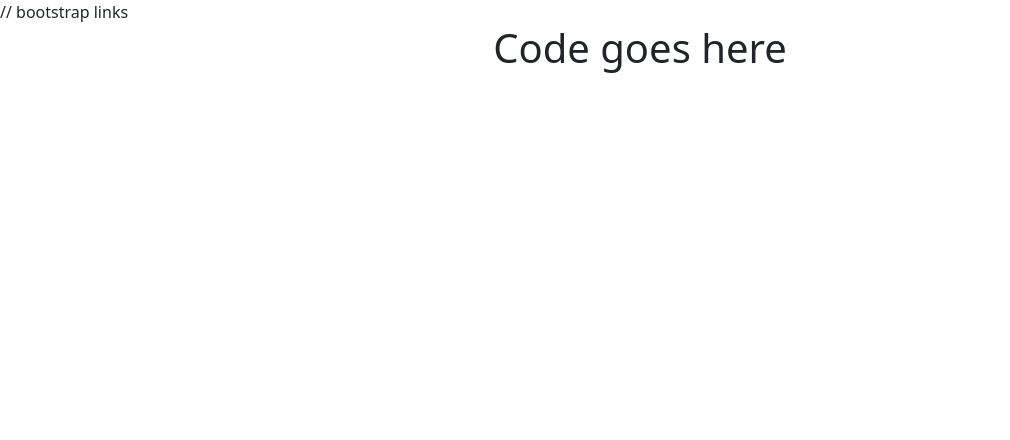
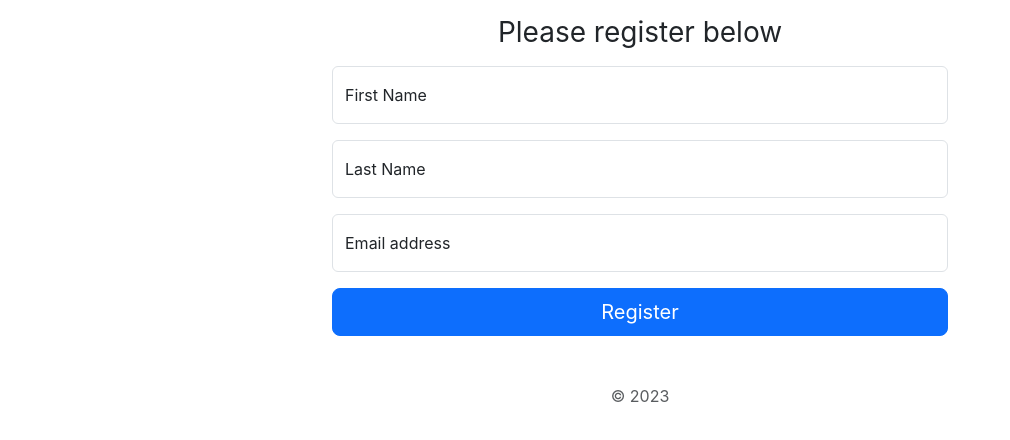
Before and after one commit to wallace-y/silver-octo-disco, a React (Create React App) app: page / in a window 1280 px wide. Shown: the top 440 px of the page, without its empty margins (0-1010 px from the left). Built offline with nearby package versions, Linux system fonts and the light colour scheme.

Commit message:
changing layout of the form component and adding to app.js

```diff
--- a/public/index.html
+++ b/public/index.html
@@ -11,7 +11,7 @@
     />
     <link rel="apple-touch-icon" href="%PUBLIC_URL%/logo192.png" />
     <link rel="manifest" href="%PUBLIC_URL%/manifest.json" />
-    // bootstrap links
+    <!-- bootstrap links -->
     <link href="https://cdn.jsdelivr.net/npm/bootstrap@5.3.0-alpha3/dist/css/bootstrap.min.css" rel="stylesheet" integrity="sha384-KK94CHFLLe+nY2dmCWGMq91rCGa5gtU4mk92HdvYe+M/SXH301p5ILy+dN9+nJOZ" crossorigin="anonymous">
     <script src="https://cdn.jsdelivr.net/npm/bootstrap@5.3.0-alpha3/dist/js/bootstrap.bundle.min.js" integrity="sha384-ENjdO4Dr2bkBIFxQpeoTz1HIcje39Wm4jDKdf19U8gI4ddQ3GYNS7NTKfAdVQSZe" crossorigin="anonymous"></script>
     <title>Basic Registration Form</title>
--- a/src/App.js
+++ b/src/App.js
@@ -1,9 +1,10 @@
 import './App.css';
+import Form from './Components/Form';
 
 function App() {
   return (
     <div className="App">
-      <h1>Code goes here</h1>
+      <Form/>
     </div>
   );
 }
--- a/src/Components/Form.jsx
+++ b/src/Components/Form.jsx
@@ -3,24 +3,31 @@ import React from "react";
 function Form() {
 
     return (
-        <main class="form-signin w-100 m-auto">
+      <div class="container w-50">
+        <main class="form-signin w-100 m-auto mt-3">
             <form>
-              <h1 class="h3 mb-3 fw-normal">Please sign in</h1>
+              <h1 class="h3 mb-3 fw-normal">Please register below</h1>
 
-              <div class="form-floating">
+              <div class="form-floating mb-3">
+                <input type="text" class="form-control" id="floatingInput" placeholder="John"/>
+                <label for="floatingInput">First Name</label>
+              </div>
+
+              <div class="form-floating mb-3">
+                <input type="text" class="form-control" id="floatingInput" placeholder="Smith"/>
+                <label for="floatingInput">Last Name</label>
+              </div>
+
+              <div class="form-floating mb-3">
                 <input type="email" class="form-control" id="floatingInput" placeholder="name@example.com"/>
                 <label for="floatingInput">Email address</label>
               </div>
-              <div class="form-floating">
-                <input type="password" class="form-control" id="floatingPassword" placeholder="Password"/>
-                <label for="floatingPassword">Password</label>
-              </div>
 
-
-              <button class="w-100 btn btn-lg btn-primary" type="submit">Sign in</button>
-              <p class="mt-5 mb-3 text-body-secondary">© 2017–2023</p>
+              <button class="w-100 btn btn-lg btn-primary" type="submit">Register</button>
+              <p class="mt-5 mb-3 text-body-secondary">© 2023</p>
             </form>
         </main>
+        </div>
     )
 }
 
```
